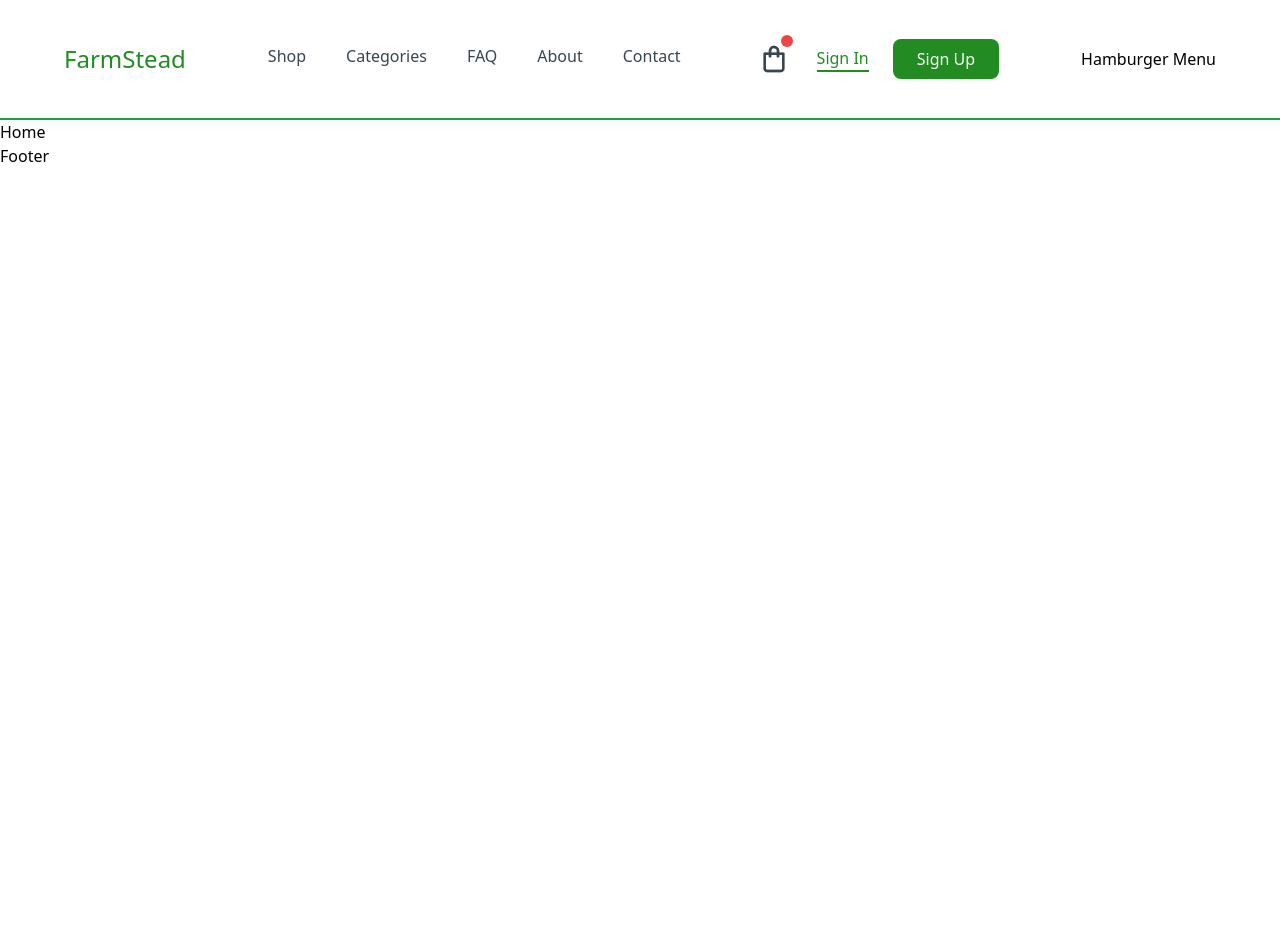
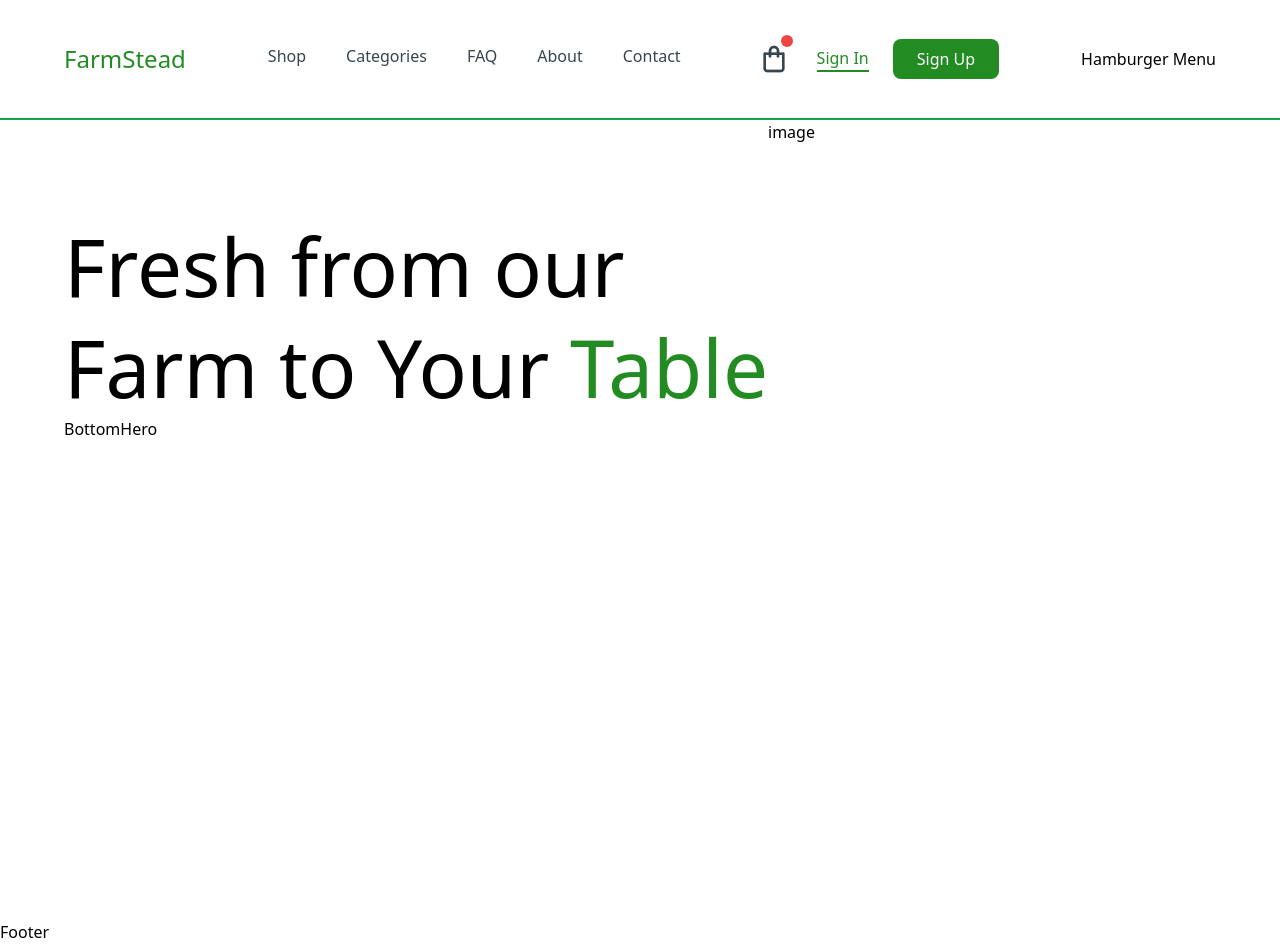
Before and after one commit to kelzzzcodes/FarmSteadvite, a React (Vite) app: page / in a window 1280 px wide. Before the commit the page ends 800 px from the top, so only its background shows below. Built offline with nearby package versions, Linux system fonts and the light colour scheme.

Commit message:
Hero Section 🚧

```diff
--- a/src/_root/pages/Home.tsx
+++ b/src/_root/pages/Home.tsx
@@ -1,5 +1,11 @@
+import { Hero } from '../../components'
+
 const Home = () => {
-  return <div>Home</div>
+  return (
+    <div>
+      <Hero />
+    </div>
+  )
 }
 
 export default Home
--- /dev/null
+++ b/src/components/Hero.tsx
@@ -0,0 +1,12 @@
+import { BottomHero, UpperHero } from './ui'
+
+const Hero = () => {
+  return (
+    <div className="px-4 sm:px-8 lg:px-16 h-screen ">
+      <UpperHero />
+      <BottomHero />
+    </div>
+  )
+}
+
+export default Hero
--- a/src/components/Navbar.tsx
+++ b/src/components/Navbar.tsx
@@ -1,7 +1,7 @@
 import { navbarLinks } from '../constants'
 import { Link, useLocation } from 'react-router-dom'
 import vector from '../assets/Vector.png'
-import Button from './ui/Button'
+import { Button } from './ui'
 const Navbar = () => {
   const location = useLocation()
 
--- a/src/components/index.ts
+++ b/src/components/index.ts
@@ -1,4 +1,5 @@
-import Navbar from "./Navbar";
-import Footer from "./Footer";
+import Navbar from './Navbar'
+import Footer from './Footer'
+import Hero from './Hero'
 
-export { Navbar, Footer}
+export { Navbar, Footer, Hero }
--- /dev/null
+++ b/src/components/ui/BottomHero.tsx
@@ -0,0 +1,8 @@
+
+const BottomHero = () => {
+  return (
+    <div>BottomHero</div>
+  )
+}
+
+export default BottomHero
--- /dev/null
+++ b/src/components/ui/UpperHero.tsx
@@ -0,0 +1,17 @@
+const UpperHero = () => {
+  return (
+    <div className="flex ">
+      <div className="flex-4 pt-24 ">
+        <h2 className="text-[80px] leading-[100.56px] ">
+          Fresh from our <br /> Farm to Your{' '}
+          <span className="text-[#228B22]">Table</span>
+        </h2>
+      </div>
+      <div className="flex-6 ">
+        <p>image</p>
+      </div>
+    </div>
+  )
+}
+
+export default UpperHero
--- /dev/null
+++ b/src/components/ui/index.ts
@@ -0,0 +1,5 @@
+import Button from './Button'
+import UpperHero from './UpperHero'
+import BottomHero from './BottomHero'
+
+export { Button, UpperHero, BottomHero }
```
